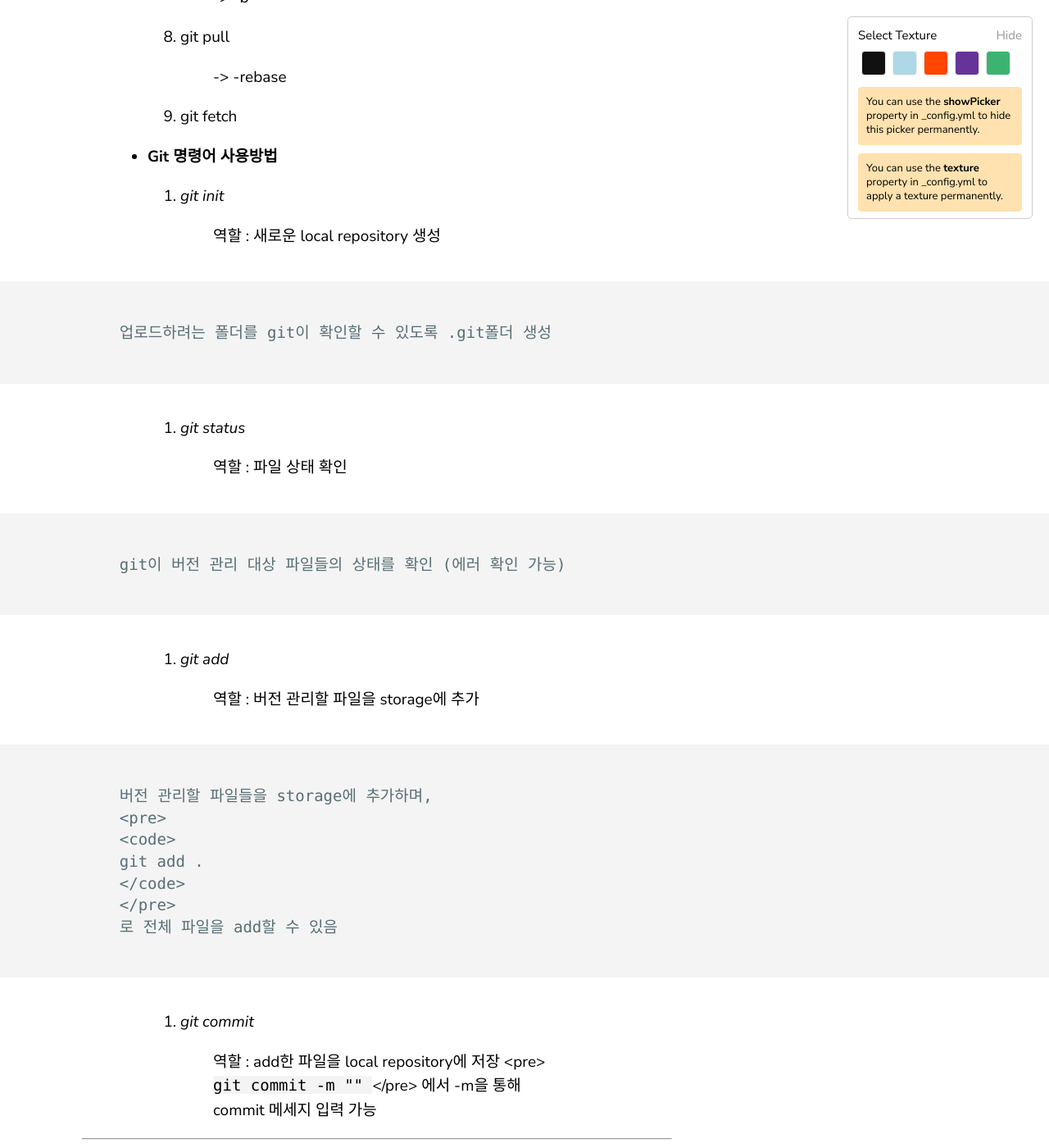
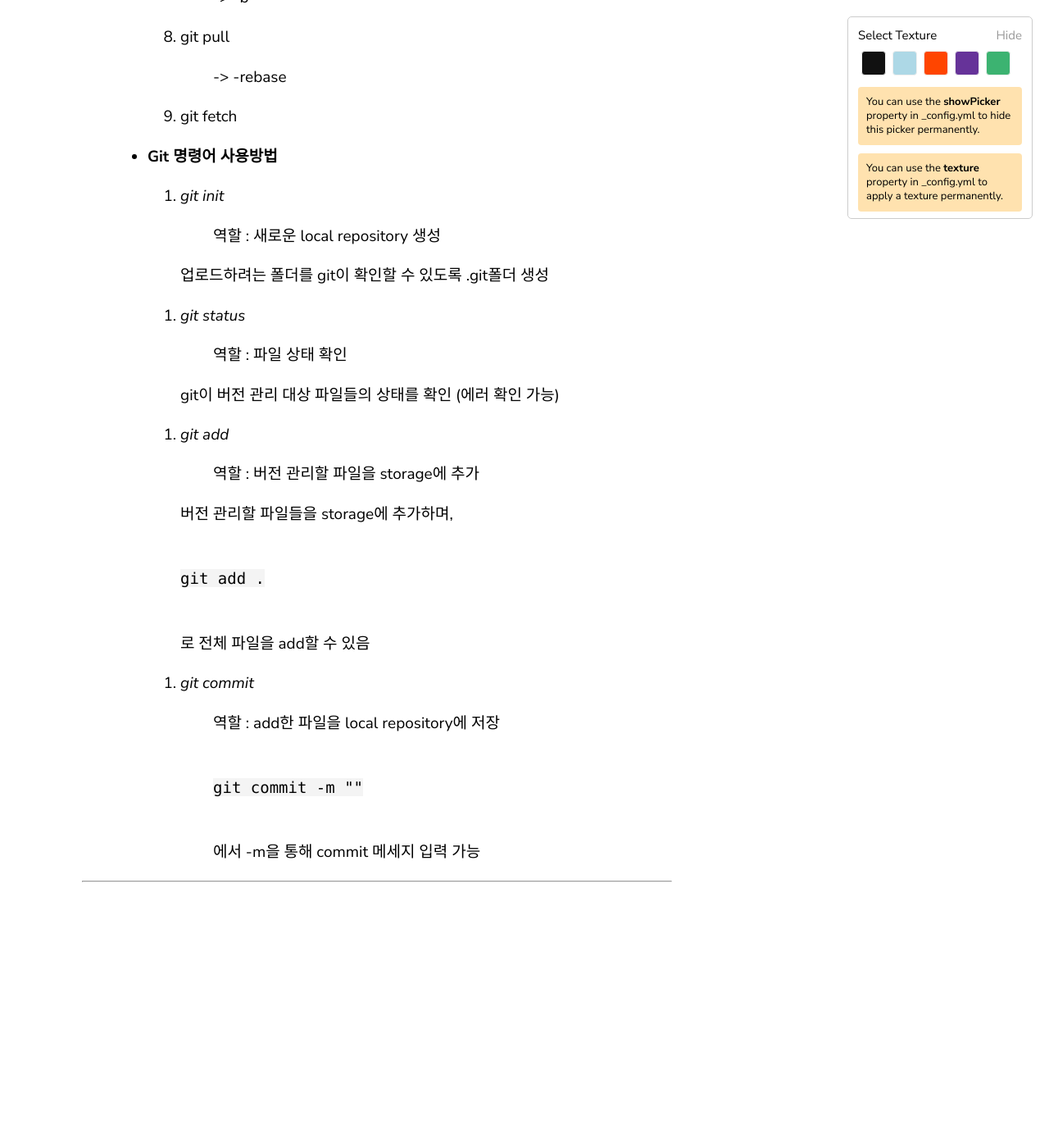
Before and after one commit to ytw060309/blog, a Jekyll site: the page built from _posts/2020-05-24-블로그-테스트.markdown, in a window 1280 px wide and 1400 px high, scrolled down 1030 px. Shown: the whole window at 82% size. Built offline with Jekyll 4.4.1, drawn with Linux system fonts in a browser that asks for light colours; after the commit the page ends 2115 px from its top, so only the background shows below that.

Commit message:
git cmd info

```diff
--- a/_posts/2020-05-24-블로그-테스트.markdown
+++ b/_posts/2020-05-24-블로그-테스트.markdown
@@ -33,35 +33,35 @@ categories: Javascript NodeJS
 >   > 1. _git init_
 >   >   > 역할 : 새로운 local repository 생성
 
-        업로드하려는 폴더를 git이 확인할 수 있도록 .git폴더 생성
+ >   >   > 업로드하려는 폴더를 git이 확인할 수 있도록 .git폴더 생성
 
 
 >   > 2. _git status_
 >   >   > 역할 : 파일 상태 확인
 
-        git이 버전 관리 대상 파일들의 상태를 확인 (에러 확인 가능)
+>   >   > git이 버전 관리 대상 파일들의 상태를 확인 (에러 확인 가능)
 
 
 >   > 3. _git add_
 >   >   > 역할 : 버전 관리할 파일을 storage에 추가
 
-        버전 관리할 파일들을 storage에 추가하며,
-        <pre>
-        <code>
-        git add .
-        </code>
-        </pre>
-        로 전체 파일을 add할 수 있음
+>   >   > 버전 관리할 파일들을 storage에 추가하며,
+>   >   > <pre>
+>   >   > <code>
+>   >   > git add .
+>   >   > </code>
+>   >   > </pre>
+>   >   > 로 전체 파일을 add할 수 있음
 
 
 >   > 4. _git commit_
 >   >   > 역할 : add한 파일을 local repository에 저장
-        <pre>
-        <code>
-        git commit -m ""
-        </code>
-        </pre>
-        에서 -m을 통해 commit 메세지 입력 가능
+>   >   >  <pre>
+>   >   > <code>
+>   >   > git commit -m ""
+>   >   > </code>
+>   >   > </pre>
+>   >   > 에서 -m을 통해 commit 메세지 입력 가능
 
 
 
```
